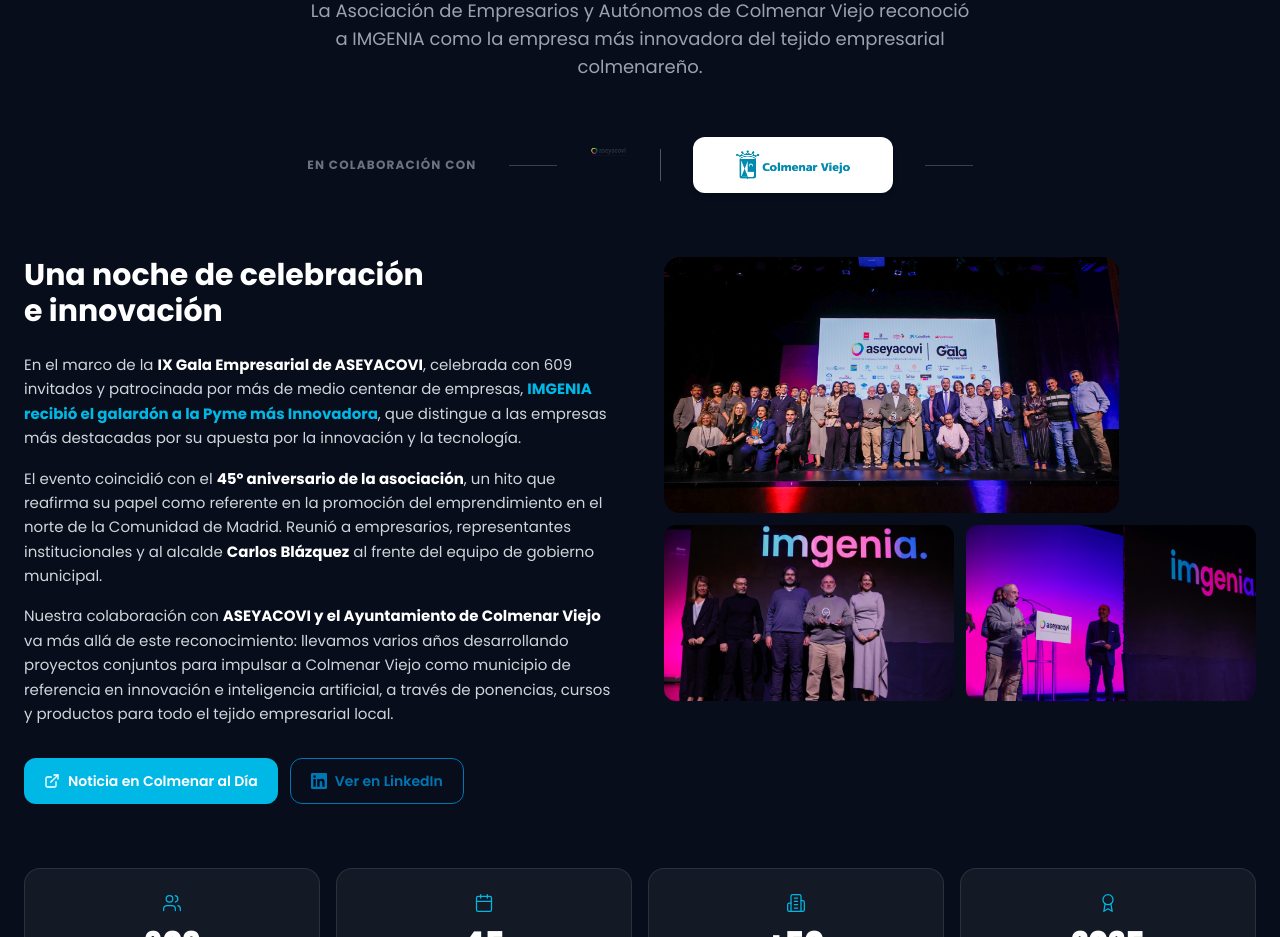
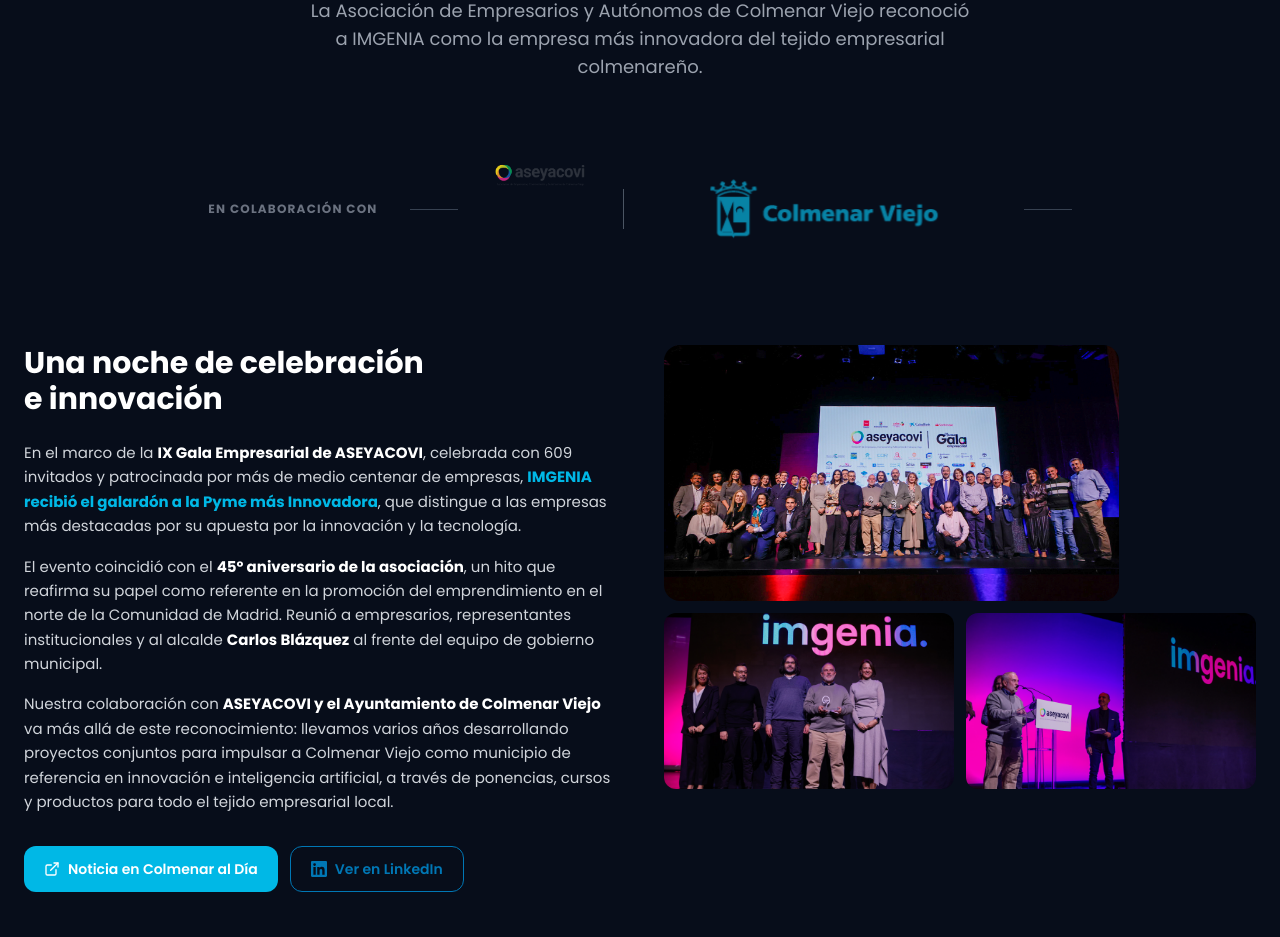
Before and after one commit to Imgenia/pagina_web_imgenia_2026, a React (Vite) app: page / in a window 1280 px wide. Shown: the part 5960-6897 px from the top of the page. Built offline with nearby package versions, Linux system fonts and the light colour scheme.

Commit message:
Premios: logos ASEYACOVI y Colmenar mas grandes, sin recuadro blanco; revert layout banda colaboracion
Made-with: Cursor

```diff
--- a/src/components/sections/Premios.tsx
+++ b/src/components/sections/Premios.tsx
@@ -42,17 +42,16 @@ export default function Premios() {
             <img
               src="/Logo-Aseyacovi-textos.png"
               alt="ASEYACOVI"
-              className="h-10 sm:h-14 w-auto object-contain opacity-80 hover:opacity-100 transition-opacity"
+              className="h-24 sm:h-28 md:h-32 lg:h-36 w-auto object-contain opacity-90 hover:opacity-100 transition-opacity"
               style={{ mixBlendMode: 'screen' }}
             />
-            <div className="h-6 sm:h-8 w-px bg-gray-600" />
-            <div className="bg-white rounded-lg sm:rounded-xl px-3 py-1.5 sm:px-4 sm:py-2 shadow-md">
-              <img
-                src="/colmenar.png"
-                alt="Ayuntamiento de Colmenar Viejo"
-                className="h-8 sm:h-10 w-auto object-contain"
-              />
-            </div>
+            <div className="h-8 sm:h-10 w-px bg-gray-600" />
+            <img
+              src="/colmenar.png"
+              alt="Ayuntamiento de Colmenar Viejo"
+              className="h-14 sm:h-18 md:h-20 w-auto object-contain opacity-90 hover:opacity-100 transition-opacity"
+              style={{ mixBlendMode: 'screen' }}
+            />
           </div>
           <div className="hidden sm:block h-px w-12 bg-gray-700" />
         </div>
```
